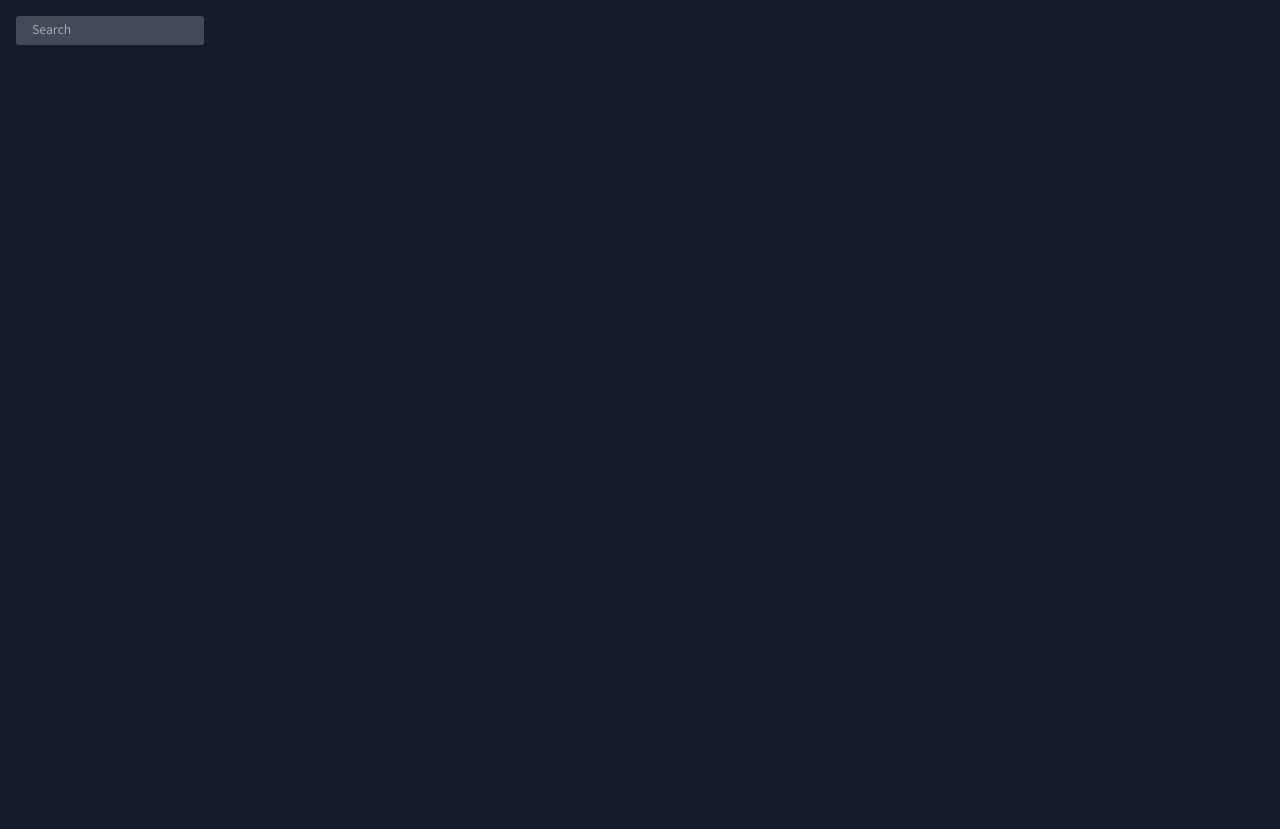
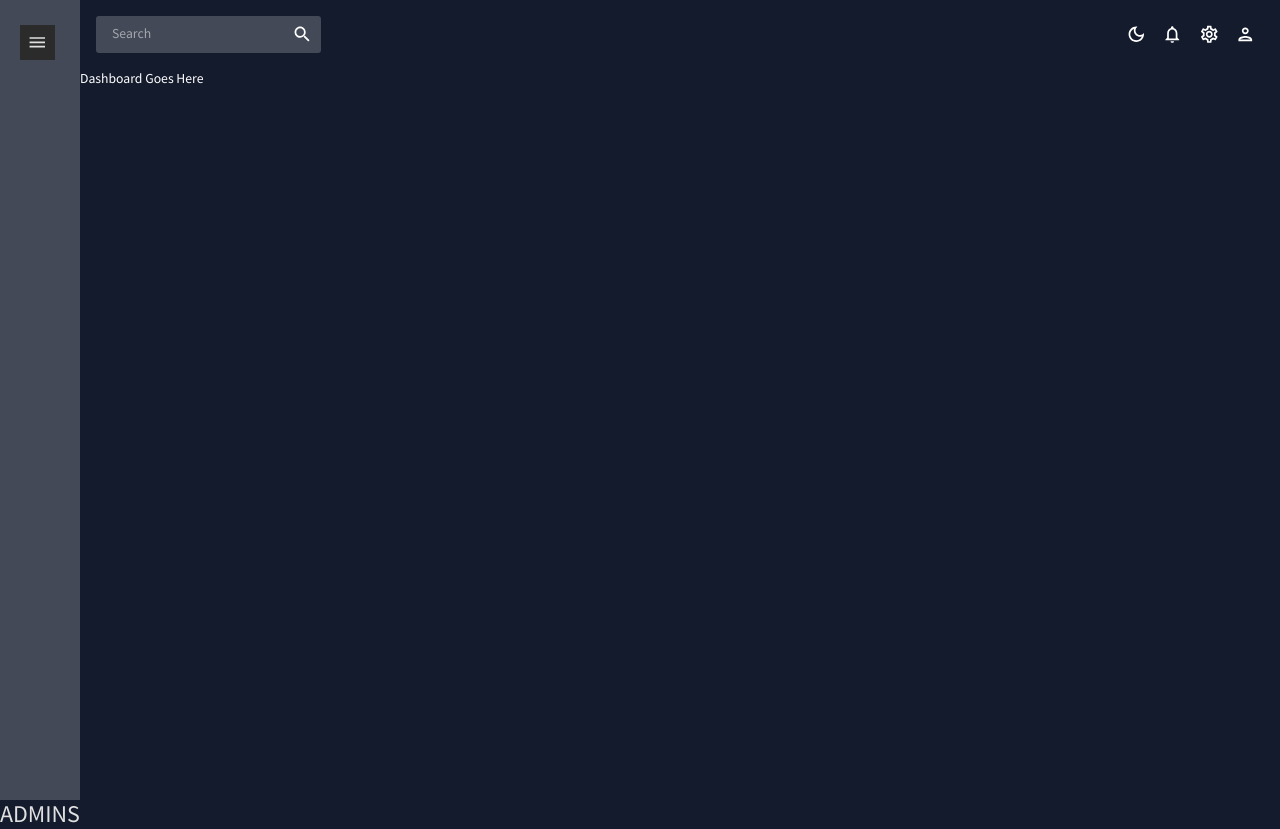
Before and after one commit to cjwessels/modern-dashboard, a React (Create React App) app: page / in a window 1280 px wide. Before the commit the page ends 800 px from the top, so only its background shows below. Built offline with nearby package versions, Linux system fonts and the light colour scheme.

Commit message:
Initial build

```diff
--- a/package.json
+++ b/package.json
@@ -23,7 +23,7 @@
     "formik": "^2.3.2",
     "react": "^18.2.0",
     "react-dom": "^18.2.0",
-    "react-pro-sidebar": "^1.1.0-alpha.1",
+    "react-pro-sidebar": "^0.7.1",
     "react-router-dom": "^6.11.2",
     "react-scripts": "5.0.1",
     "web-vitals": "^2.1.4",
--- a/src/App.js
+++ b/src/App.js
@@ -1,6 +1,19 @@
 import { ColorModeContext, useMode } from "./theme";
+import { Routes, Route } from "react-router-dom";
 import { CssBaseline, ThemeProvider } from "@mui/material";
 import Topbar from "./scenes/global/Topbar";
+import Sidebar from "./scenes/global/Sidebar";
+import Dashboard from "./scenes/dashboard";
+// import Team from "./scenes/team";
+// import Invoices from "./scenes/invoices";
+// import Contacts from "./scenes/contact";
+// import Bar from "./scenes/bar";
+// import Form from "./scenes/form";
+// import Line from "./scenes/line";
+// import Pie from "./scenes/pie";
+// import FAQ from "./scenes/faq";
+// import Geography from "./scenes/geography";
+// import Calendar from "./scenes/calendar";
 
 function App() {
   const [theme, colorMode] = useMode();
@@ -9,8 +22,22 @@ function App() {
       <ThemeProvider theme={theme}>
         <CssBaseline />
         <div className="app">
+          <Sidebar />
           <main className="content">
             <Topbar />
+            <Routes>
+              <Route path="/" element={<Dashboard />} />
+              {/* <Route path="/team" element={<Team />} /> */}
+              {/* <Route path="/contact" element={<Contacts />} /> */}
+              {/* <Route path="/invoices" element={<Invoices />} /> */}
+              {/* <Route path="/form" element={<Form />} /> */}
+              {/* <Route path="/bar" element={<Bar />} /> */}
+              {/* <Route path="/pie" element={<Pie />} /> */}
+              {/* <Route path="/line" element={<Line />} /> */}
+              {/* <Route path="/faq" element={<FAQ />} /> */}
+              {/* <Route path="/geography" element={<Geography />} /> */}
+              {/* <Route path="/calendar" element={<Calendar />} /> */}
+            </Routes>
           </main>
         </div>
       </ThemeProvider>
--- a/src/scenes/dashboard/index.jsx
+++ b/src/scenes/dashboard/index.jsx
@@ -1,5 +1,5 @@
 const Dashboard = () => {
-  return <div>Dashboard</div>;
+  return <div>Dashboard Goes Here</div>;
 };
 
 export default Dashboard;
--- a/src/scenes/global/Sidebar.jsx
+++ b/src/scenes/global/Sidebar.jsx
@@ -1,5 +1,65 @@
+import { useState } from "react";
+import { ProSidebar, Menu, MenuItem } from "react-pro-sidebar";
+import "react-pro-sidebar/dist/css/styles.css";
+import { Box, IconButton, Typography, useTheme } from "@mui/material";
+import { Link } from "react-router-dom";
+import { tokens } from "../../theme";
+// -- Menu Icons -- //
+import HomeOutlinedIcon from "@mui/icons-material/HomeOutlined";
+import PeopleOutlinedIcon from "@mui/icons-material/PeopleOutlined";
+import ContactsOutlinedIcon from "@mui/icons-material/ContactsOutlined";
+import ReceiptOutlinedIcon from "@mui/icons-material/ReceiptOutlined";
+import PersonOutlinedIcon from "@mui/icons-material/PersonOutlined";
+import CalendarTodayOutlinedIcon from "@mui/icons-material/CalendarTodayOutlined";
+import HelpOutlinedIcon from "@mui/icons-material/HelpOutlined";
+import BarChartOutlinedIcon from "@mui/icons-material/BarChartOutlined";
+import PieChartOutlineOutlinedIcon from "@mui/icons-material/PieChartOutlineOutlined";
+import TimelineOutlinedIcon from "@mui/icons-material/TimelineOutlined";
+import MenuOutlinedIcon from "@mui/icons-material/MenuOutlined";
+import MapOutlinedIcon from "@mui/icons-material/MapOutlined";
+
 const Sidebar = () => {
-  return <div>Sidebar</div>;
+  const theme = useTheme();
+  const colors = tokens(theme.palette.mode);
+  const [isCollapsed, setIsCollapsed] = useState(true);
+  const [selected, setSelected] = useState("Dashboard");
+  return (
+    <Box
+      sx={{
+        "& .pro-sidebar-inner": {
+          background: `${colors.primary[400]} !important`,
+        },
+        "& .pro-icon=wrapper": {
+          background: "transparent !important",
+        },
+        "& .pro-inner-item": {
+          padding: "5px 35px 5px 20px !important",
+        },
+        "& .pro-inner-item:hover": {
+          color: "#868dfb !important",
+        },
+        "& .pro-inner-item.active": {
+          color: "#6870fa !important",
+        },
+      }}
+    >
+      <ProSidebar collapsed={isCollapsed}>
+        <Menu iconShape="square">
+          <MenuItem
+            onClick={() => setIsCollapsed(!isCollapsed)}
+            icon={isCollapsed ? <MenuOutlinedIcon /> : undefined}
+            style={{
+              margin: "10px 0 20px 0",
+              color: colors.grey[100],
+            }}
+          ></MenuItem>
+        </Menu>
+      </ProSidebar>
+      <Typography variant="h3" color={colors.grey[100]}>
+        ADMINS
+      </Typography>
+    </Box>
+  );
 };
 
 export default Sidebar;
--- a/src/scenes/global/Topbar.jsx
+++ b/src/scenes/global/Topbar.jsx
@@ -19,14 +19,34 @@ const Topbar = () => {
     <Box display="flex" justifyContent="space-between" p={2}>
       {/* SEARCHBAR  */}
       <Box
-        display="fle"
+        display="flex"
         backgroundColor={colors.primary[400]}
         borderRadius="3px"
       >
         <InputBase sx={{ ml: 2, flex: 1 }} placeholder="Search" />
+        <IconButton type="button" sx={{ p: 1 }}>
+          <SearchIcon />
+        </IconButton>
       </Box>
-
-      <IconButton sx={{ display: "flex" }}></IconButton>
+      {/* ICONS */}
+      <Box display="flex">
+        <IconButton onClick={colorMode.toggleColorMode}>
+          {theme.palette.mode === "dark" ? (
+            <DarkModeOutlinedIcon />
+          ) : (
+            <LightModeOutlinedIcon />
+          )}
+        </IconButton>
+        <IconButton>
+          <NotificationsOutlinedIcon />
+        </IconButton>
+        <IconButton>
+          <SettingsOutlinedIcon />
+        </IconButton>
+        <IconButton>
+          <PersonOutlinedIcon />
+        </IconButton>
+      </Box>
     </Box>
   );
 };
```
Also changed, not shown: 1 other file (tests, documents, lock files or other folders).
